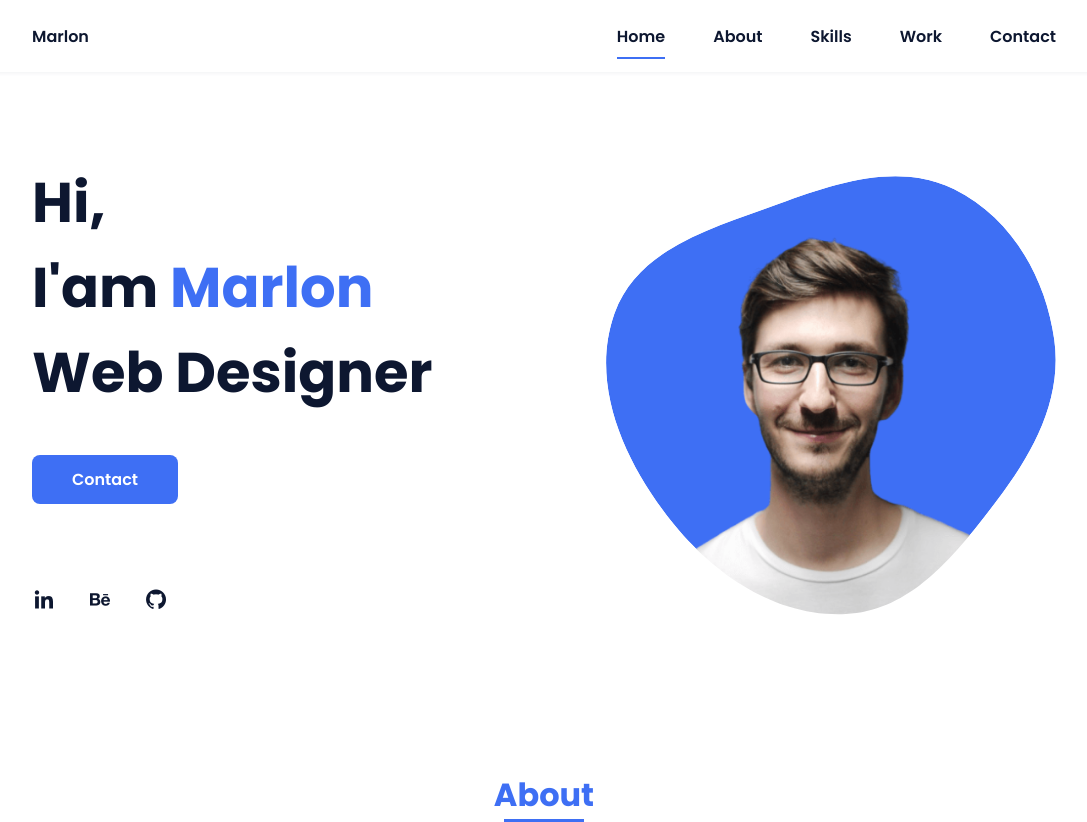
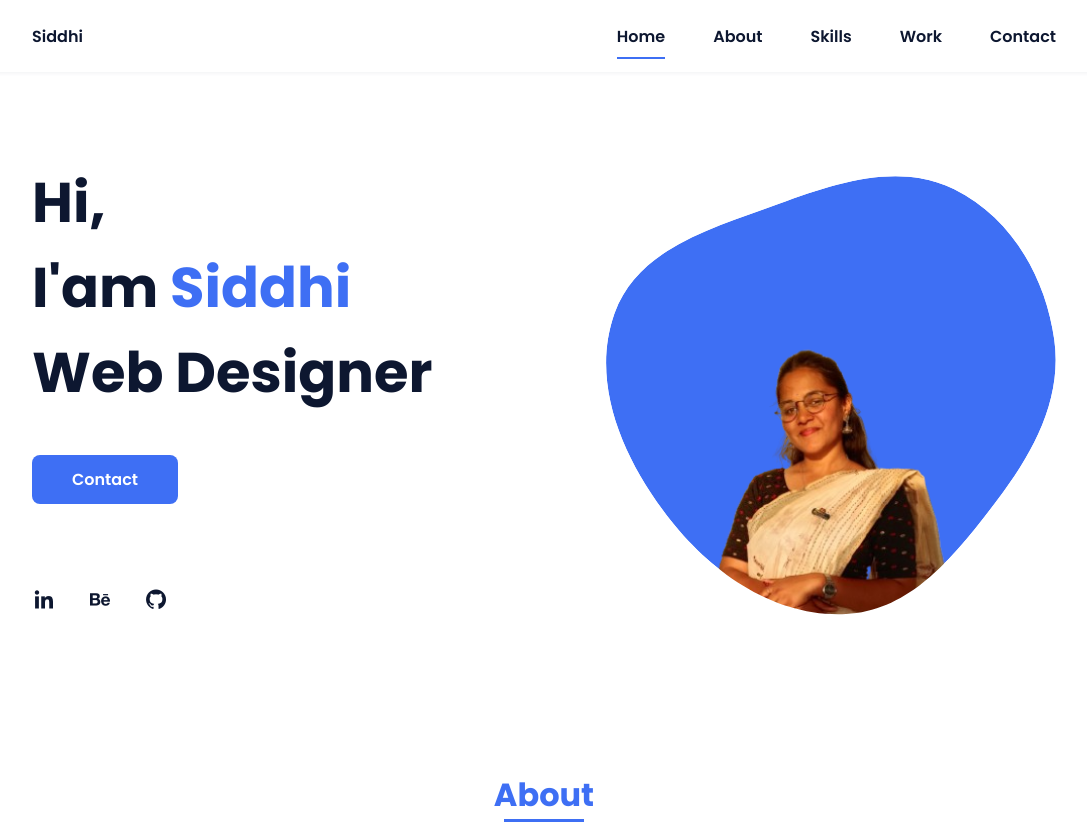
Before and after one commit to Siddhi1015/Portfolio, a plain HTML site: page index.html in a window 1280 px wide. Shown: the top 822 px of the page, without its empty margins (96-1183 px from the left). Drawn offline with nearby package versions, Linux system fonts and the light colour scheme.

Commit message:
Change image

```diff
--- a/index.html
+++ b/index.html
@@ -16,7 +16,7 @@
         <header class="l-header">
             <nav class="nav bd-grid">
                 <div>
-                    <a href="#" class="nav__logo">Marlon</a>
+                    <a href="#" class="nav__logo">Siddhi</a>
                 </div>
 
                 <div class="nav__menu" id="nav-menu">
@@ -39,7 +39,7 @@
             <!--===== HOME =====-->
             <section class="home bd-grid" id="home">
                 <div class="home__data">
-                    <h1 class="home__title">Hi,<br>I'am <span class="home__title-color">Marlon</span><br> Web Designer</h1>
+                    <h1 class="home__title">Hi,<br>I'am <span class="home__title-color">Siddhi</span><br> Web Designer</h1>
 
                     <a href="#" class="button">Contact</a>
                 </div>
@@ -57,7 +57,7 @@
                         </mask>
                         <g mask="url(#mask0)">
                             <path d="M9.19024 145.964C34.0253 76.5814 114.865 54.7299 184.111 29.4823C245.804 6.98884 311.86 -14.9503 370.735 14.143C431.207 44.026 467.948 107.508 477.191 174.311C485.897 237.229 454.931 294.377 416.506 344.954C373.74 401.245 326.068 462.801 255.442 466.189C179.416 469.835 111.552 422.137 65.1576 361.805C17.4835 299.81 -17.1617 219.583 9.19024 145.964Z"/>
-                            <image class="home__blob-img" x="50" y="60" href="assets/img/perfil.png"/>
+                            <image class="home__blob-img" x="50" y="60" href="./1000026907-removebg-preview.png"/>
                         </g>
                     </svg>
                 </div>
```
Also changed, not shown: 1000026907-removebg-preview.png (added).
